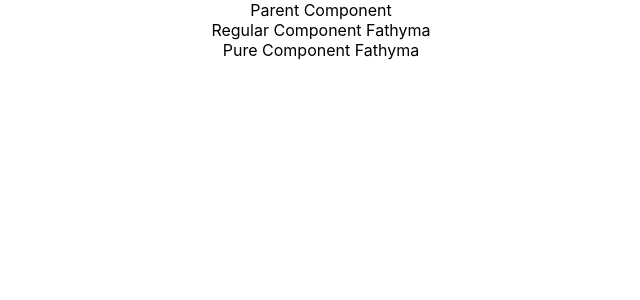
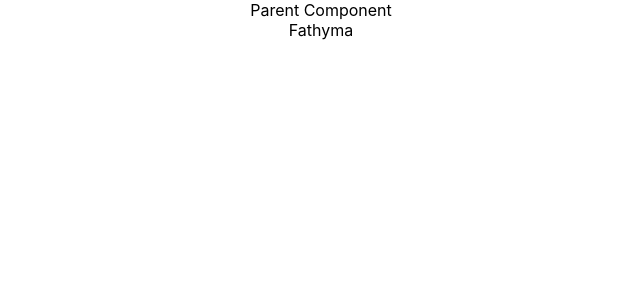
Before and after one commit to rocklessg/react23, a React (Create React App) app: page / in a window 1280 px wide. Shown: the top 300 px of the page, without its empty margins (319-959 px from the left). Built offline with nearby package versions, Linux system fonts and the light colour scheme.

Commit message:
Memo for functional component

```diff
--- /dev/null
+++ b/src/components/MemoComp.js
@@ -0,0 +1,12 @@
+import React from 'react'
+
+function MemoComp({name}) {
+    console.log('Rendering Memo Component')
+  return (
+    <div>
+      {name}
+    </div>
+  )
+}
+
+export default React.memo(MemoComp) // React.memo is High other compionent
--- a/src/components/ParentComp.js
+++ b/src/components/ParentComp.js
@@ -1,6 +1,7 @@
 import React, { Component } from 'react'
 import RegularComp from './RegularComp'
 import PureComp from './PureComp'
+import MemoComp from './MemoComp'
 
 class ParentComp extends Component {
     constructor(props) {
@@ -24,8 +25,9 @@
     return (
       <div>
         Parent Component
-        <RegularComp name={this.state.name}></RegularComp>
-        <PureComp name={this.state.name}></PureComp>
+        {/* <RegularComp name={this.state.name}></RegularComp>
+        <PureComp name={this.state.name}></PureComp> */}
+        < MemoComp name={this.state.name}/>
       </div>
     )
   }
```
